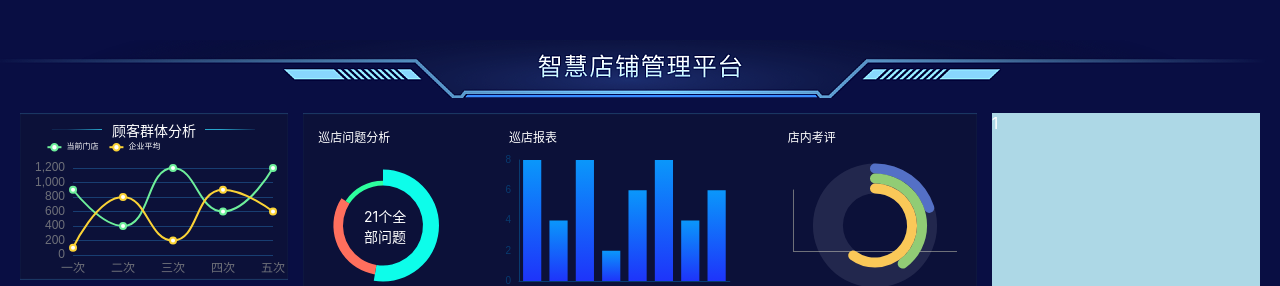
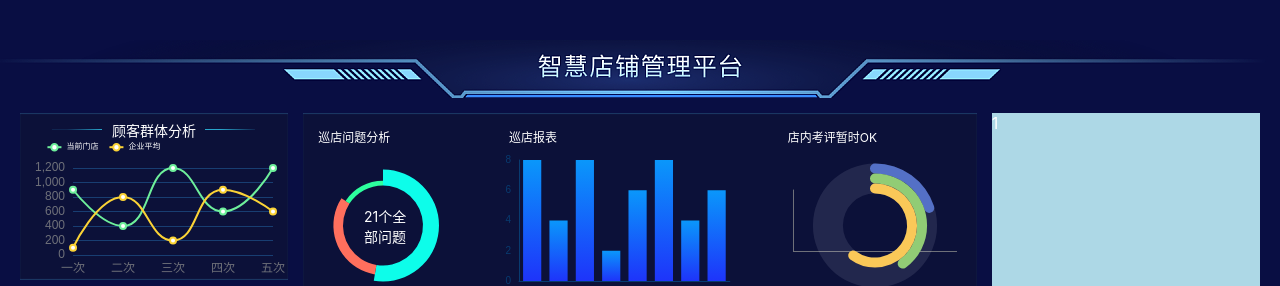
Before and after one commit to adekang/react-visualization02, a React (Vite) app: page / in a window 1280 px wide. Shown: the top 286 px of the page. Built offline with nearby package versions, Linux system fonts and the light colour scheme.

Commit message:
chart6 暂时完成

```diff
--- a/src/components/chart-6.tsx
+++ b/src/components/chart-6.tsx
@@ -79,7 +79,7 @@ export const Chart6 = () => {
 
   return (
     <div className="店内考评">
-      <h2>店内考评</h2>
+      <h2>店内考评暂时OK</h2>
       <div className="chart">
         <div className="main" ref={divRef}/>
       </div>
```
